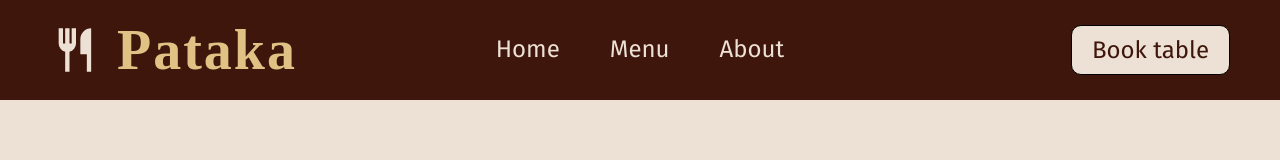
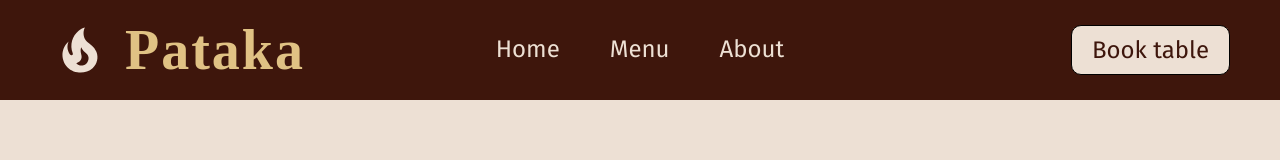
Before and after one commit to Zulu0824/Restaurant-Page, a website built with webpack: page src/template.html in a window 1280 px wide. Built offline with nearby package versions, Linux system fonts and the light colour scheme; a web font is replaced by a local one.

Commit message:
Add: minor styling to header-logo

```diff
--- a/src/header.js
+++ b/src/header.js
@@ -6,10 +6,14 @@ const bookTableBtn = document.createElement("button");
 bookTableBtn.textContent = "Book table";
 bookTableBtn.id = "book-table";
 
-headerLogo.innerHTML = `<svg xmlns="http://www.w3.org/2000/svg" viewBox="0 -960 960 960"><path d="M280-80v-366q-51-14-85.5-56T160-600v-280h80v280h40v-280h80v280h40v-280h80v280q0 56-34.5 98T360-446v366h-80Zm400 0v-320H560v-280q0-83 58.5-141.5T760-880v800h-80Z"/></svg>
+headerLogo.innerHTML = `<svg xmlns="http://www.w3.org/2000/svg" width="1em" height="1em" viewBox="0 0 24 24">
+	                    <path d="M17.66 11.2c-.23-.3-.51-.56-.77-.82c-.67-.6-1.43-1.03-2.07-1.66C13.33 7.26 13 4.85 13.95 3c-.95.23-1.78.75-2.49 1.32c-2.59 2.08-3.61 5.75-2.39 8.9c.04.1.08.2.08.33c0 .22-.15.42-.35.5c-.23.1-.47.04-.66-.12a.6.6 0 0 1-.14-.17c-1.13-1.43-1.31-3.48-.55-5.12C5.78 10 4.87 12.3 5 14.47c.06.5.12 1 .29 1.5c.14.6.41 1.2.71 1.73c1.08 1.73 2.95 2.97 4.96 3.22c2.14.27 4.43-.12 6.07-1.6c1.83-1.66 2.47-4.32 1.53-6.6l-.13-.26c-.21-.46-.77-1.26-.77-1.26m-3.16 6.3c-.28.24-.74.5-1.1.6c-1.12.4-2.24-.16-2.9-.82c1.19-.28 1.9-1.16 2.11-2.05c.17-.8-.15-1.46-.28-2.23c-.12-.74-.1-1.37.17-2.06c.19.38.39.76.63 1.06c.77 1 1.98 1.44 2.24 2.8c.04.14.06.28.06.43c.03.82-.33 1.72-.93 2.27" />
+                        </svg>
+
                         <h5>Pataka</h5>`;
 headerLogo.id = "header-logo";
 
 headerSection.appendChild(headerLogo);
 headerSection.appendChild(navSection);
 headerSection.appendChild(bookTableBtn);
+/* <svg xmlns="http://www.w3.org/2000/svg" viewBox="0 -960 960 960"><path d="M280-80v-366q-51-14-85.5-56T160-600v-280h80v280h40v-280h80v280h40v-280h80v280q0 56-34.5 98T360-446v366h-80Zm400 0v-320H560v-280q0-83 58.5-141.5T760-880v800h-80Z"/></svg> */
--- a/src/index.js
+++ b/src/index.js
@@ -1,4 +1,5 @@
 import "./style.css";
 import "./header";
+import "./home";
 
 console.log("You are beautiful");
--- a/src/style.css
+++ b/src/style.css
@@ -65,8 +65,8 @@ body {
 }
 
 #header-logo svg {
-    height: 52px;
-    width: 52px;
+    height: 60px;
+    width: 60px;
     fill: var(--secondary-color);
 }
 
@@ -81,6 +81,7 @@ body {
     margin-right: 50px;
     font-size: 1.5rem;
     font-family: "Fira Sans";
+    font-weight: 400;
     padding: 10px 20px;
     border: 1px solid black;
     border-radius: 10px;
```
Also changed, not shown: src/home.js (added).
